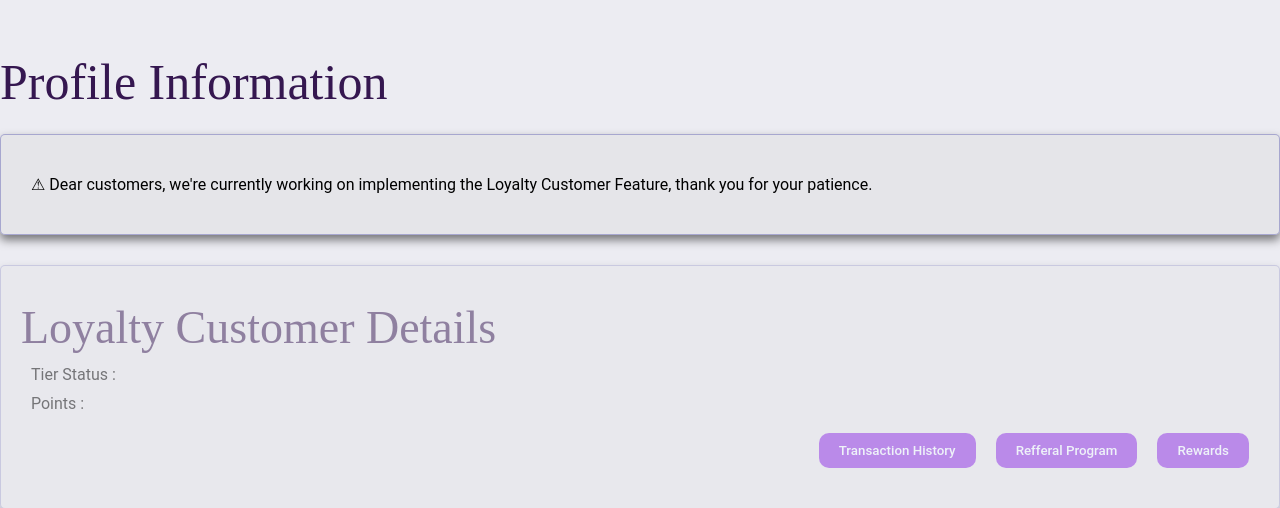
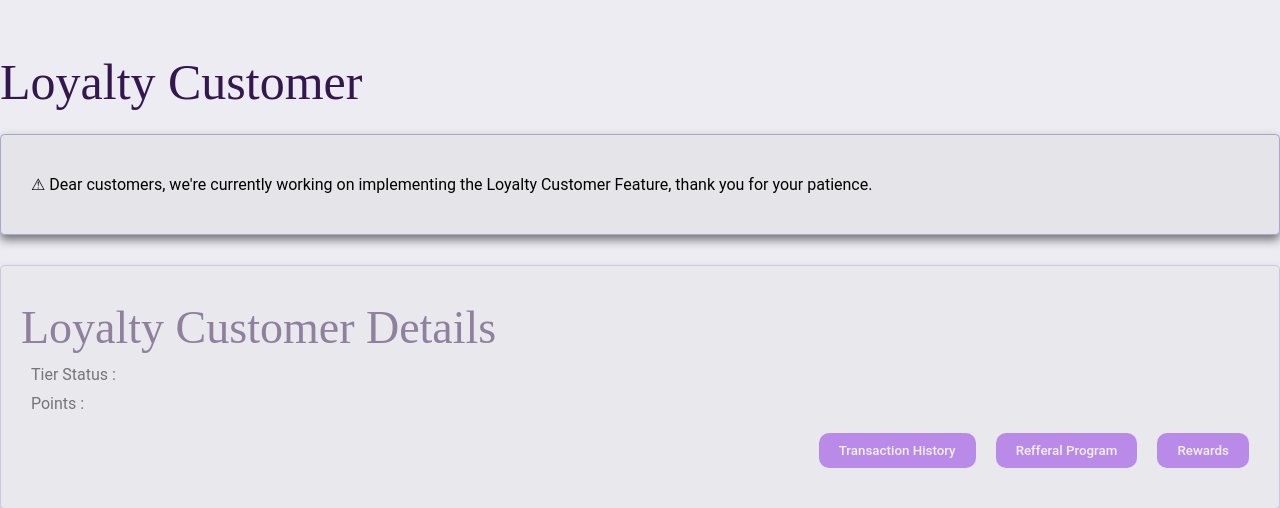
Before and after one commit to Dilzhan-s-Academic/SkyLuxes-AirlineTicketReservationSystem-Y1S2, a PHP site: page /SkyLuxes-AirlineTicketReservationSystem/Pages/Dashboard/loyaltyCust.php in a window 1280 px wide. Shown: the top 508 px of the page. Run offline with PHP 8.4, Linux system fonts and the light colour scheme; some web fonts are replaced.

Commit message:
correction it23366572

```diff
--- a/Pages/Dashboard/loyaltyCust.php
+++ b/Pages/Dashboard/loyaltyCust.php
@@ -47,7 +47,7 @@
         </style>
     </head>
         <body>
-            <h1 class="headding"> Profile Information</h1>
+            <h1 class="headding">Loyalty Customer</h1>
             <div class="msg">
                 <span>&#9888; Dear customers, we're currently working on implementing the Loyalty Customer Feature, thank you for your patience.</span>
             </div>
--- a/styles/signOperations.css
+++ b/styles/signOperations.css
@@ -11,7 +11,6 @@
 }
 .body-content .image img {
     width: 90%;
-    padding: 15px;
 }
 
 .form {
```
